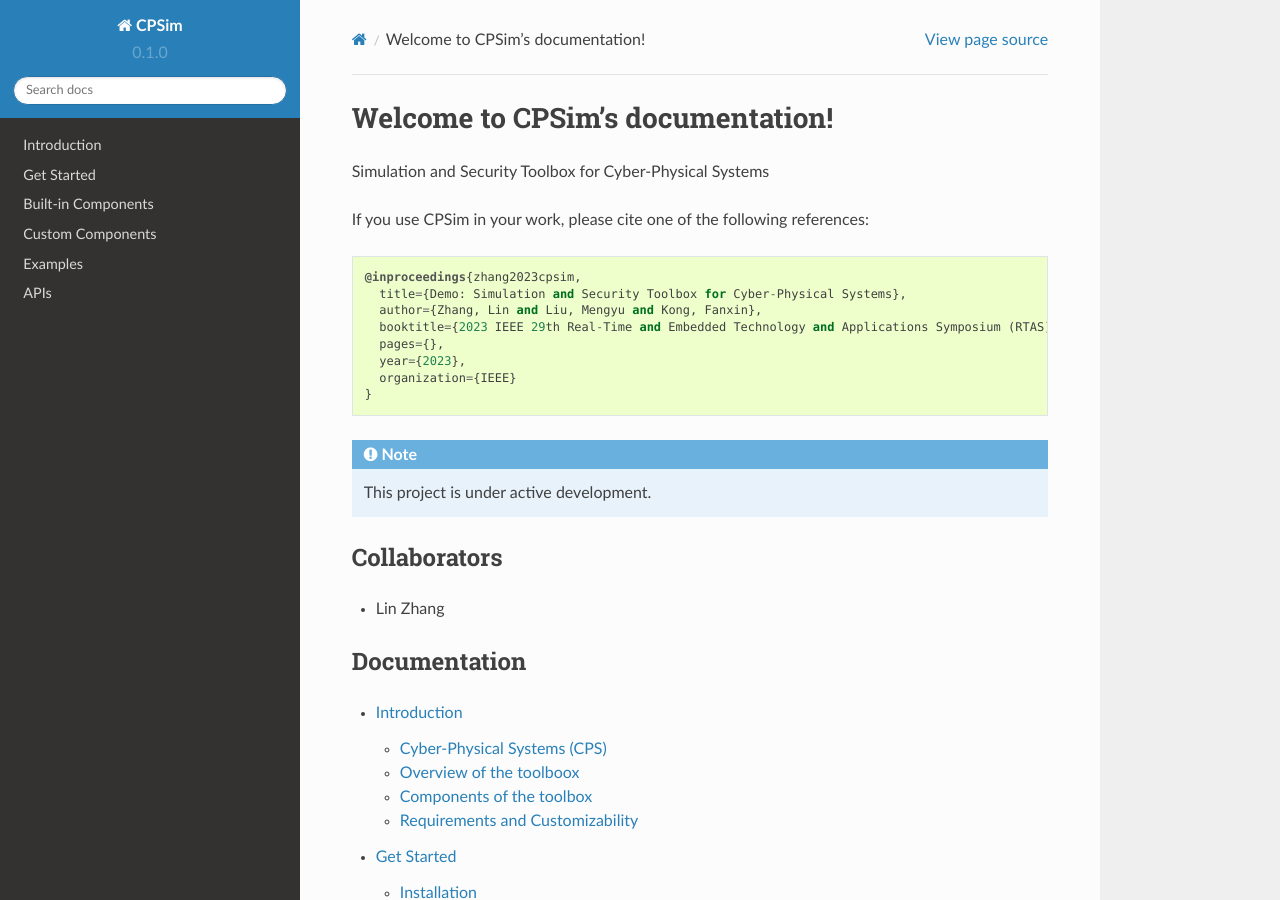
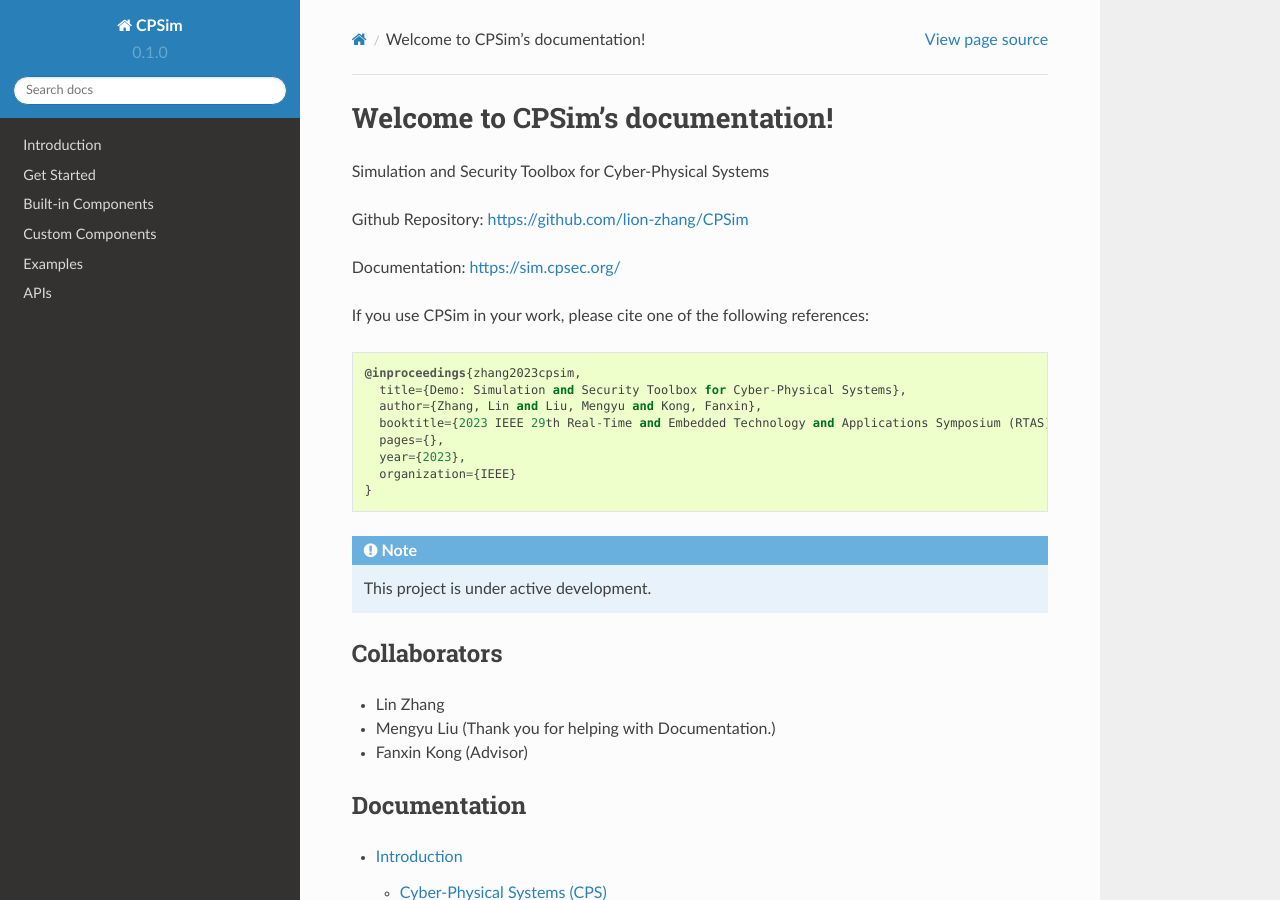
Before and after one commit to JFan1997/CPSim, a Sphinx documentation site: the page built from docs/source/index.rst, in a window 1280 px wide and 900 px high. Built offline with Sphinx 7.4.7 and the Read the Docs theme 2.0.0, drawn with Linux system fonts in a browser that asks for light colours; pages that are not in the unit, such as notebooks, are missing from menus.

Commit message:
update doc

```diff
--- a/docs/source/index.rst
+++ b/docs/source/index.rst
@@ -2,6 +2,10 @@
 ===================================
 
 Simulation and Security Toolbox for Cyber-Physical Systems
+
+Github Repository: https://github.com/lion-zhang/CPSim
+
+Documentation: https://sim.cpsec.org/
 
 If you use CPSim in your work, please cite one of the following references:
 
@@ -25,6 +29,9 @@
 Collaborators
 -------------
 * Lin Zhang
+* Mengyu Liu (Thank you for helping with Documentation.)
+* Fanxin Kong (Advisor)
+
 
 
 Documentation
```
